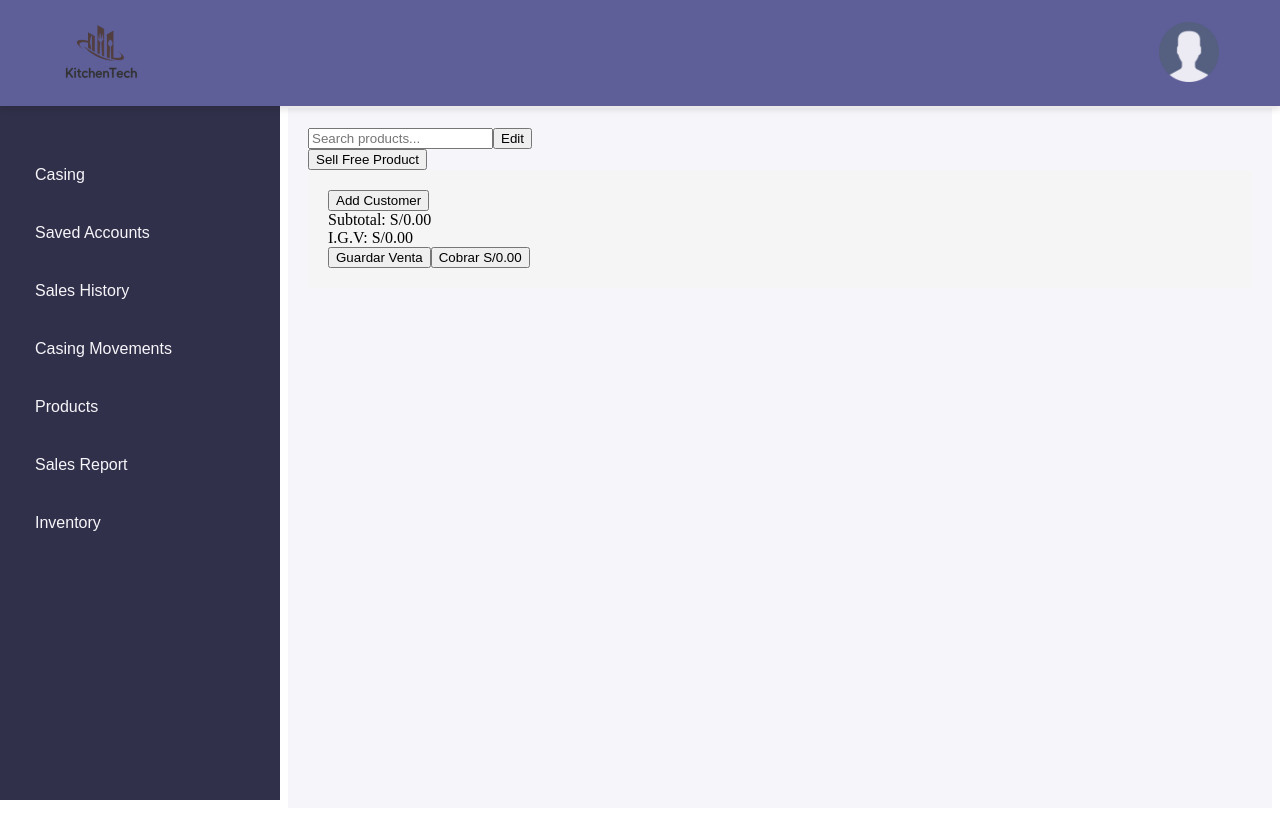
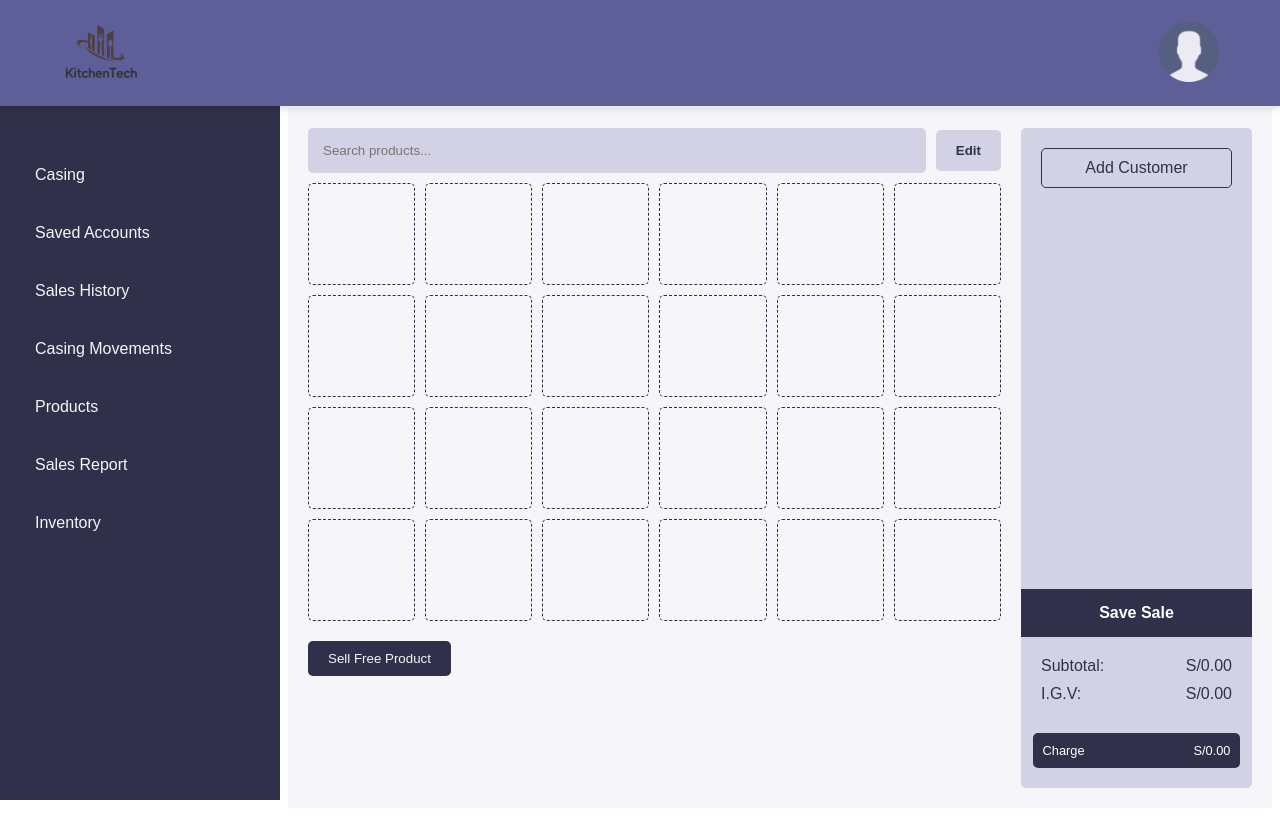
Before and after one commit to Techstudents-SW74/kitchen-tech, a Vue app: page /1/1/casing in a window 1280 px wide. Built offline with nearby package versions, Linux system fonts and the light colour scheme.

Commit message:
Update Casing Page

```diff
--- a/src/admins/components/product-card-component.vue
+++ b/src/admins/components/product-card-component.vue
@@ -28,7 +28,7 @@
   width: 95%;
   margin:10px;
   padding: 20px;
-  border-radius: 10px;
+  border-radius: 5px;
   background-color: #D3D2E5;
   justify-content: space-between;
   font-family: 'Red-hat-display', sans-serif;
@@ -51,7 +51,7 @@
   font-weight: 600;
 }
 .card-buttons button {
-  background: #5E5E99;
+  background: #31304A;
   color: #F6F5FA;
   border: none;
   border-radius: 5px;
--- a/src/admins/views/casing-page.vue
+++ b/src/admins/views/casing-page.vue
@@ -13,26 +13,59 @@
                 placeholder="Search products..."
                 @input="filterProducts"
             />
+            <ul v-if="filteredProducts.length" class="dropdown">
+              <li v-for="product in filteredProducts" :key="product.id">
+                <span>{{product.name}} - S/.{{product.price}}</span>
+                <button @click="addProductToCart(product)">Add</button>
+              </li>
+            </ul>
             <button class="edit-button" @click="toggleEditMode">Edit</button>
           </div>
           <div class="products-grid">
-            <FavoriteProductCardComponent
-                v-for="(product) in filteredProducts"
-                :key="product.id"
-                :product="product"
-                @product-selected="addProductToCart"
-            />
+            <div
+              v-for="(slot, index) in 24"
+              :key="index"
+              class="product-slot"
+              @click="isEditMode ? selectFavoriteSlot(index) : null"
+            >
+              <FavoriteProductCardComponent
+                  v-if="favoriteProducts[index]"
+                  :product="favoriteProducts[index]"
+                  @product-selected="removeProductFromFavorites(index)"
+              />
+              <div v-else class="empty-slot">
+                <button v-if="isEditMode" @click="openProductList(index)">
+                  <i class=" fa fa-plus"></i>
+                </button>
+              </div>
+            </div>
           </div>
 
-          <button @click="sellCustomProduct">Sell Free Product</button>
+          <button class="sell-button" @click="sellCustomProduct">Sell Free Product</button>
         </main>
         <div class="cart-summary">
-          <button @click="addCustomer">Add Customer</button>
-          <div v-for="item in cart" :key="item.id">{{ item.name }} - S/{{ item.price.toFixed(2) }}</div>
-          <div>Subtotal: S/{{ subtotal.toFixed(2) }}</div>
-          <div>I.G.V: S/{{ igv.toFixed(2) }}</div>
-          <button @click="saveSale">Guardar Venta</button>
-          <button @click="charge">Cobrar S/{{ total.toFixed(2) }}</button>
+          <button class="add-customer" @click="addCustomer">Add Customer</button>
+
+          <div class="cart-item" v-for="item in cart" :key="item.id">
+            <span>{{ item.name }}</span>
+            <span>S/{{ item.price.toFixed(2) }}</span>
+          </div>
+
+          <div class="footer">
+            <button class="save-sale" @click="saveSale">Save Sale</button>
+            <div class="summary">
+              <span>Subtotal:</span>
+              <span>S/{{ subtotal.toFixed(2) }}</span>
+            </div>
+            <div class="summary">
+              <span>I.G.V:</span>
+              <span>S/{{ igv.toFixed(2) }}</span>
+            </div>
+          </div>
+          <button class="charge-button" @click="charge">
+            <span>Charge</span>
+            <span>S/{{ total.toFixed(2) }}</span>
+          </button>
         </div>
       </div>
     </div>
@@ -59,6 +92,7 @@ export default {
       restaurantName: '',
       userRole: '',
       searchQuery: '',
+      favoriteProducts: Array(24).fill(null),
     };
   },
   mounted() {
@@ -84,11 +118,29 @@ export default {
       const query = this.searchQuery.toLowerCase();
       this.filteredProducts = this.products.filter((product) => product.name.toLowerCase().includes(query));
     },
+    addProductToCart(product){
+      const existingItem = this.cart.find(item => item.id === product.id);
+      if(existingItem){
+        existingItem.quantity += 1;
+      } else {
+        this.cart.push({...product, quantity: 1});
+      }
+    },
+    openProductList() {
+      this.filteredProducts = this.products;
+    },
+    removeProductFromFavorites(index) {
+      if (confirm("Are you sure you want to remove this product from favorites?")) {
+        this.favoriteProducts.splice(index, 1, null);
+      }
+    },
+    selectFavoriteSlot(index) {
+      if (!this.favoriteProducts[index]) {
+        this.openProductList(index);
+      }
+    },
     toggleEditMode() {
       this.isEditMode = !this.isEditMode;
-    },
-    addProductToCart(product) {
-      this.cart.push(product);
     },
     addCustomer() {
       // Lógica para agregar cliente
@@ -135,17 +187,163 @@ export default {
   background-color: #F6F5FA; /* Fondo blanco para la zona de contenido */
   height: calc(100vh - 100px); /* Ajusta el alto para evitar desbordamientos */
   overflow-y: auto; /* Permite el scroll si el contenido es muy largo */
+  display: flex;
+  gap: 20px;
 }
 
+.dropdown {
+  list-style: none;
+  background-color: white;
+  border: 1px solid #ddd;
+  position: absolute;
+  width: 100%;
+  z-index: 10;
+}
+.dropdown li {
+  padding: 10px;
+  display: flex;
+  justify-content: space-between;
+}
+.dropdown button {
+  background-color: #31304A;
+  color: white;
+  border: none;
+  border-radius: 5px;
+  cursor: pointer;
+}
+
+.products-page {
+  flex: 3;
+}
+.products-header {
+  display: flex;
+  justify-content: space-between;
+  align-items: center;
+  padding-bottom: 10px;
+}
+.search-bar {
+  width: 100%;
+  padding: 15px;
+  border-radius: 5px;
+  border: none;
+  color: #31304A;
+  background-color: #D3D2E5;
+}
+.edit-button {
+  padding: 13px 20px;
+  background: #D3D2E5;
+  color: #31304A;
+  border: none;
+  border-radius: 5px;
+  cursor: pointer;
+  margin-left: 10px;
+  font-weight: 800;
+}
 .products-grid {
   display: grid;
-  grid-template-columns: repeat(4, 1fr);
+  grid-template-columns: repeat(6, 1fr); /* 6 columnas */
   gap: 10px;
+}
+.product-slot {
+  border: 1px dashed #31304A;
+  border-radius: 5px;
+  height: 100px;
+  display: flex;
+  align-items: center;
+  justify-content: center;
+}
+.empty-slot button {
+  background: transparent;
+  border: none;
+  color: #31304A;
+  font-size: 1.2rem;
+}
+.empty-slot i {
+  font-size: 1.2rem;
+  color: #31304A;
+}
+.sell-button {
+  margin-top: 20px;
+  padding: 10px 20px;
+  background: #31304A;
+  color: #F6F5FA;
+  border: none;
+  border-radius: 5px;
+  cursor: pointer;
 }
 
 .cart-summary {
   flex: 1;
-  padding: 20px;
-  background-color: #f5f5f5;
+  padding: 20px 0;
+  border-radius: 5px;
+  display: flex;
+  background-color: #D3D2E5;
+  flex-direction: column;
+  position: relative;
+  font-family: "Red-hat-display", sans-serif;
+}
+.cart-summary button {
+  padding: 10px;
+  background: #31304A;
+  color: #F6F5FA;
+  border: none;
+  border-radius: 5px;
+  cursor: pointer;
+  justify-content: center;
+}
+button.add-customer {
+  background-color: transparent;
+  border: 1px solid #31304A;
+  color: #31304A;
+  padding: 10px 20px;
+  display: flex;
+  align-items: center;
+  justify-content: center;
+  border-radius: 5px;
+  font-size: 1rem;
+  font-weight: 100;
+  margin: 0 20px 20px 20px;
+}
+.cart-item{
+  background-color: #F6F5FA;
+  padding: 10px;
+  margin: 10px 20px 10px 20px;
+  border-radius: 5px;
+  display: flex;
+  justify-content: space-between;
+}
+.cart-summary .summary {
+  display: flex;
+  justify-content: space-between;
+  margin: 10px 20px;
+  font-weight: 100;
+  font-size: 16px;
+  color: #31304A;
+}
+button.save-sale {
+  width: 100%;
+  background-color: #31304A;
+  color: white;
+  padding: 15px 0;
+  font-weight: bold;
+  margin: 10px 0;
+  font-size: 16px;
+  border-radius: 0;
+}
+button.charge-button{
+  width: 90%;
+  display: flex;
+  justify-content: space-between;
+  background-color: #31304A;
+  color: white;
+  font-weight: 100;
+  font-size: 0.8rem;
+  margin-top: 20px;
+  margin-left: 5%;
+  align-items: center;
+}
+
+.cart-summary .footer{
+  margin-top: auto;
 }
 </style>
--- a/src/admins/views/products-views/products-page.vue
+++ b/src/admins/views/products-views/products-page.vue
@@ -83,10 +83,8 @@ export default {
       try {
         const response = await productsService.deleteProduct(this.restaurantName, productId);
 
-        if (response.success) {
+        if (confirm("Are you sure you want to remove this product")) {
           alert(response.message || "Product deleted successfully");
-
-          // Recargar la lista de productos después de eliminar
           await this.fetchProducts();
         } else {
           alert(response.message || "Failed to delete product");
@@ -151,18 +149,20 @@ export default {
   margin-bottom: 20px;
 }
 .search-bar {
-  border: #31304A 1px solid;
+  border: none;
+  background: #D3D2E5;
   border-radius: 5px;
   padding: 15px;
   margin-left: 10px;
   width: 80%;
 }
 .add-button {
-  background-color: #5E5E99;
-  color: #F6F5FA;
+  background-color: #D3D2E5;
+  color: #31304A;
   border: none;
   padding: 15px 30px;
   border-radius: 5px;
   cursor: pointer;
+  font-weight: 800;
 }
 </style>
```
Also changed, not shown: src/public/fake-api/data.json (+1 -25 lines).
